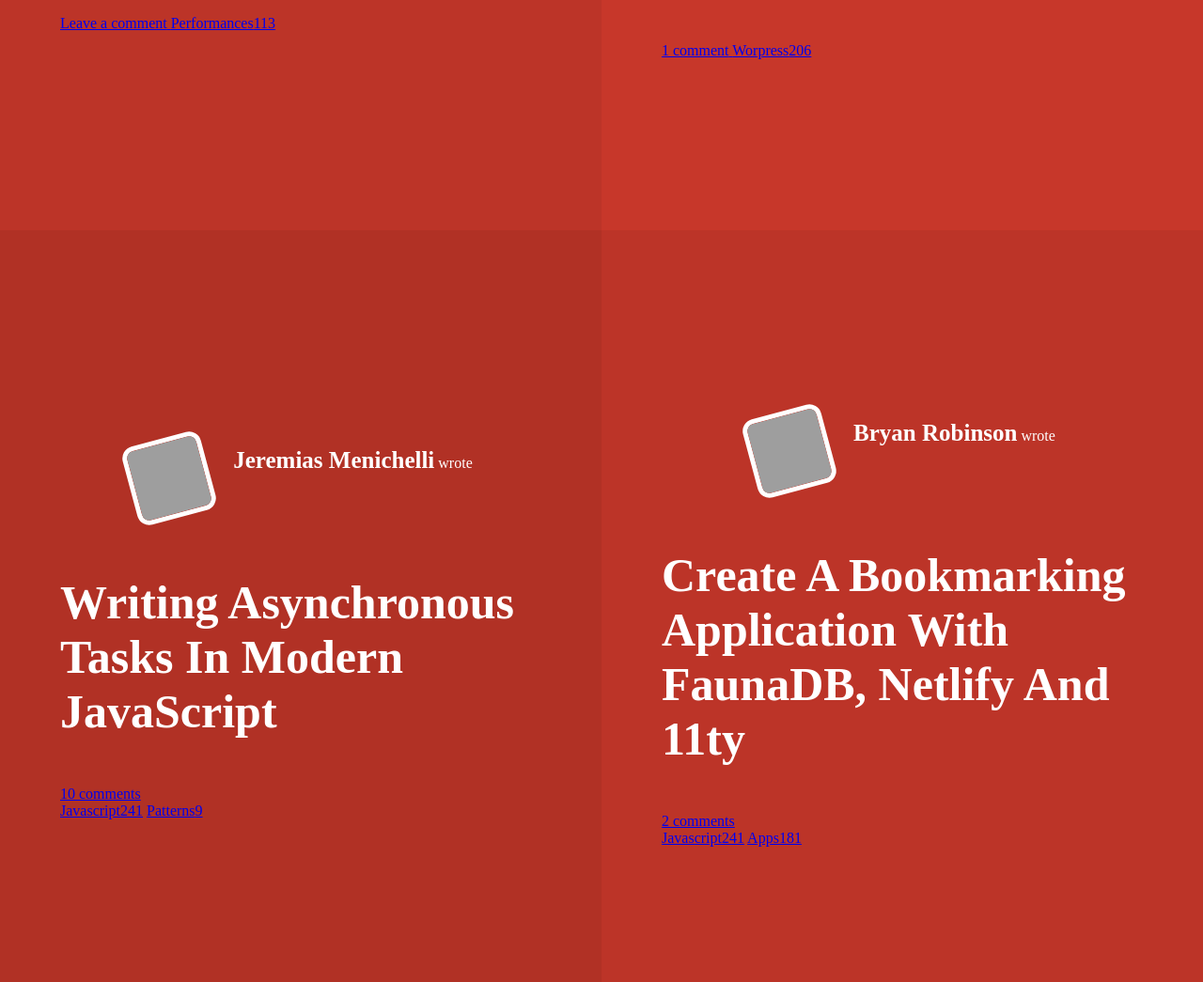
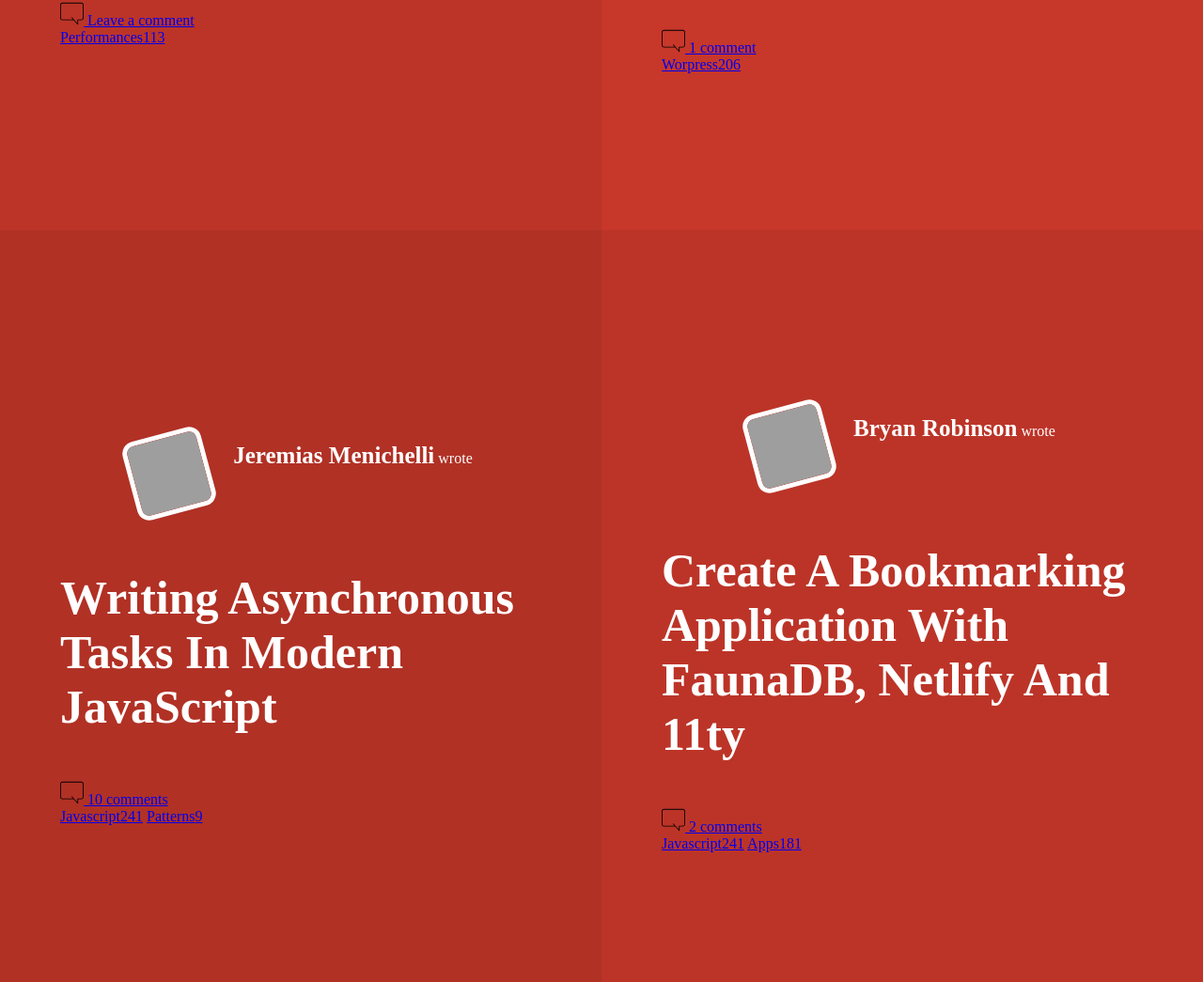
Before and after one commit to WCanirinka/smashingmagazine-page, a plain HTML site: page index.html in a window 1280 px wide. Shown: the part 734-1779 px from the top of the page at 94% size. Drawn offline with Linux system fonts and the light colour scheme; grey boxes are pictures that could not be loaded; a web font is replaced by a local one.

Commit message:
More styling to the articles below the navbar

```diff
--- a/index.html
+++ b/index.html
@@ -63,7 +63,7 @@
 
                     <a href="#" class="topics">
                         <svg version="1.1" class="icon" xmlns="http://www.w3.org/2000/svg" xmlns:xlink="http://www.w3.org/1999/xlink" x="0px" y="0px"
-                        width="30.239px" height="30.239px" viewBox="0 0 30.239 30.239" style="enable-background:new 0 0 30.239 30.239;"
+                        viewBox="0 0 30.239 30.239" style="enable-background:new 0 0 30.239 30.239;"
                         xml:space="preserve"><g>
                         <path d="M20.194,3.46c-4.613-4.613-12.121-4.613-16.734,0c-4.612,4.614-4.612,12.121,0,16.735
                             c4.108,4.107,10.506,4.547,15.116,1.34c0.097,0.459,0.319,0.897,0.676,1.254l6.718,6.718c0.979,0.977,2.561,0.977,3.535,0
@@ -100,7 +100,7 @@
                         Speed Up your Website with WebP
                     </h3>
                     <a href="#" class="comments">
-                        <span class="icon"></span>
+                        <span class="icon"><img src="images/chat.svg" alt="comments"></span>
                         <span class="">Leave a comment</span>
                     </a>
                     <a href="#" class="art-performance"><span>Performances</span><span>113</span></a>
@@ -118,10 +118,10 @@
                         </div>
                     </div>
                     <h3 class="art-title">
-                            “Create Once, Publish Everywhere” With WordPress
+                        “Create Once, Publish Everywhere” With WordPress
                     </h3>
                     <a href="#" class="comments">
-                        <span class="icon"></span>
+                        <span class="icon"><img src="images/chat.svg" alt="comments"></span>
                         <span class="">1 comment</span>
                     </a>
                     <a href="#" class="art-performance"><span>Worpress</span><span>206</span></a>
@@ -142,7 +142,7 @@
                         Writing Asynchronous Tasks In Modern JavaScript
                     </h3>
                     <a href="#" class="comments">
-                        <span class="icon"></span>
+                        <span class="icon"><img src="images/chat.svg" alt="comments"></span>
                         <span class="">10 comments</span>
                     </a>
                     <div>
@@ -166,7 +166,7 @@
                             Create A Bookmarking Application With FaunaDB, Netlify And 11ty
                     </h3>
                     <a href="#" class="comments">
-                        <span class="icon"></span>
+                        <span class="icon"><img src="images/chat.svg" alt="comments"></span>
                         <span class="">2 comments</span>
                     </a>
                     <div>
--- a/sass/style.scss
+++ b/sass/style.scss
@@ -171,6 +171,16 @@ header{
                 font-size: 50px;
                 font-weight: 800;
             }
+            .art-content .comments{
+                display: block;
+                img{
+                    height: 25px;
+                    width: 25px;
+                    .icon{
+                        border: 5px solid #fff;
+                    }
+                }
+            }
         }
         .elmt:nth-child(1){
             background-color: #bc3428;
```
Also changed, not shown: images/chat.svg (added), style/style.css, 1 other file.
